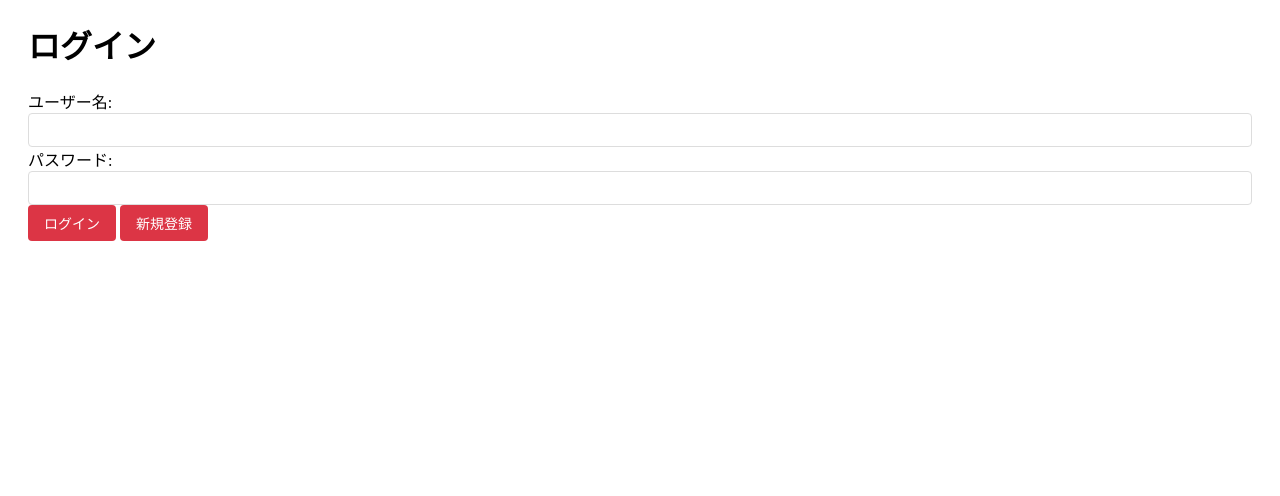
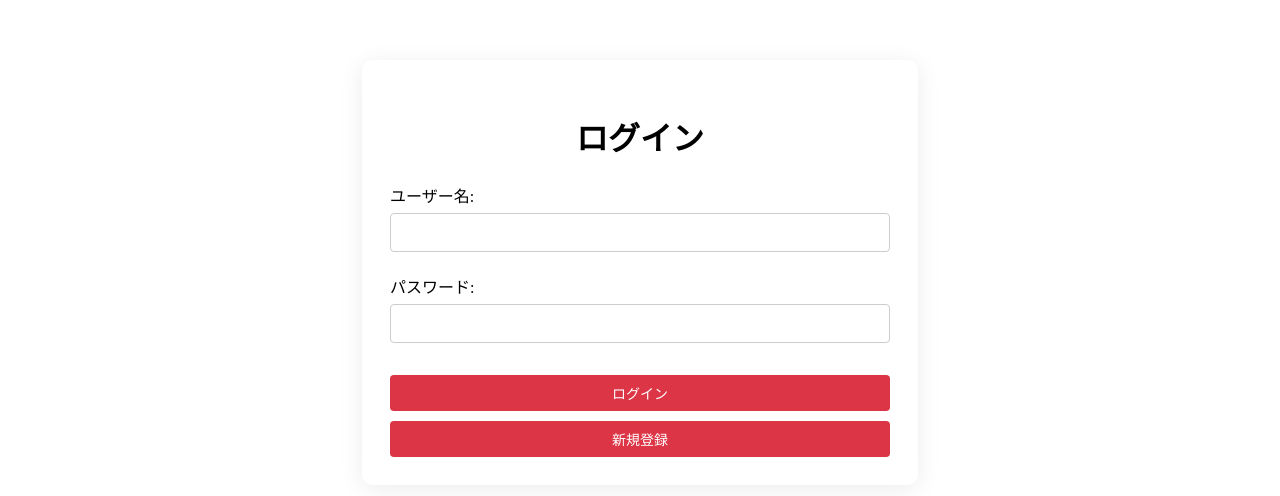
Before and after one commit to htykruffy/movie-app, a Flask app: page /login in a window 1280 px wide. Shown: the part 100-596 px from the top of the page. Run offline with Flask 3, Linux system fonts and the light colour scheme; some libraries are stand-ins or nearby versions.

Commit message:
変更済み

```diff
--- a/static/css/style.css
+++ b/static/css/style.css
@@ -266,3 +266,57 @@ input[type="text"]:focus, input[type="password"]:focus, textarea:focus {
     line-height: 1.6;
     white-space: pre-line;
 }
+
+/* ログイン画面用スタイル */
+.login-page-container {
+    max-width: 500px;
+    width: 100%;
+    margin: 60px auto 0 auto;
+    background: #fff;
+    border-radius: 10px;
+    box-shadow: 0 4px 24px rgba(0,0,0,0.08);
+    padding: 32px 28px 28px 28px;
+    display: flex;
+    flex-direction: column;
+    align-items: center;
+}
+
+.login-page-container h1 {
+    margin-bottom: 24px;
+    font-size: 2em;
+}
+
+.login-page-container form {
+    width: 100%;
+}
+
+.login-page-container .form-group {
+    margin-bottom: 18px;
+}
+
+.login-page-container label {
+    display: block;
+    margin-bottom: 6px;
+    font-weight: 500;
+}
+
+.login-page-container input[type="text"],
+.login-page-container input[type="password"] {
+    width: 100%;
+    padding: 10px 12px;
+    border: 1px solid #ccc;
+    border-radius: 4px;
+    font-size: 15px;
+    margin-bottom: 4px;
+}
+
+.login-page-container button {
+    width: 100%;
+    margin-top: 10px;
+}
+
+.login-page-container .error {
+    color: #dc3545;
+    margin-bottom: 16px;
+    text-align: center;
+}
--- a/templates/login.html
+++ b/templates/login.html
@@ -10,7 +10,7 @@
 	<div class="header">
 		<h1><a href="/">Moviary</a></h1>
 	</div>
-	<div class="container">
+	<div class="container login-page-container">
 		<h1>ログイン</h1>
 		{% if error %}
 		<div class="error">{{ error }}</div>
```
